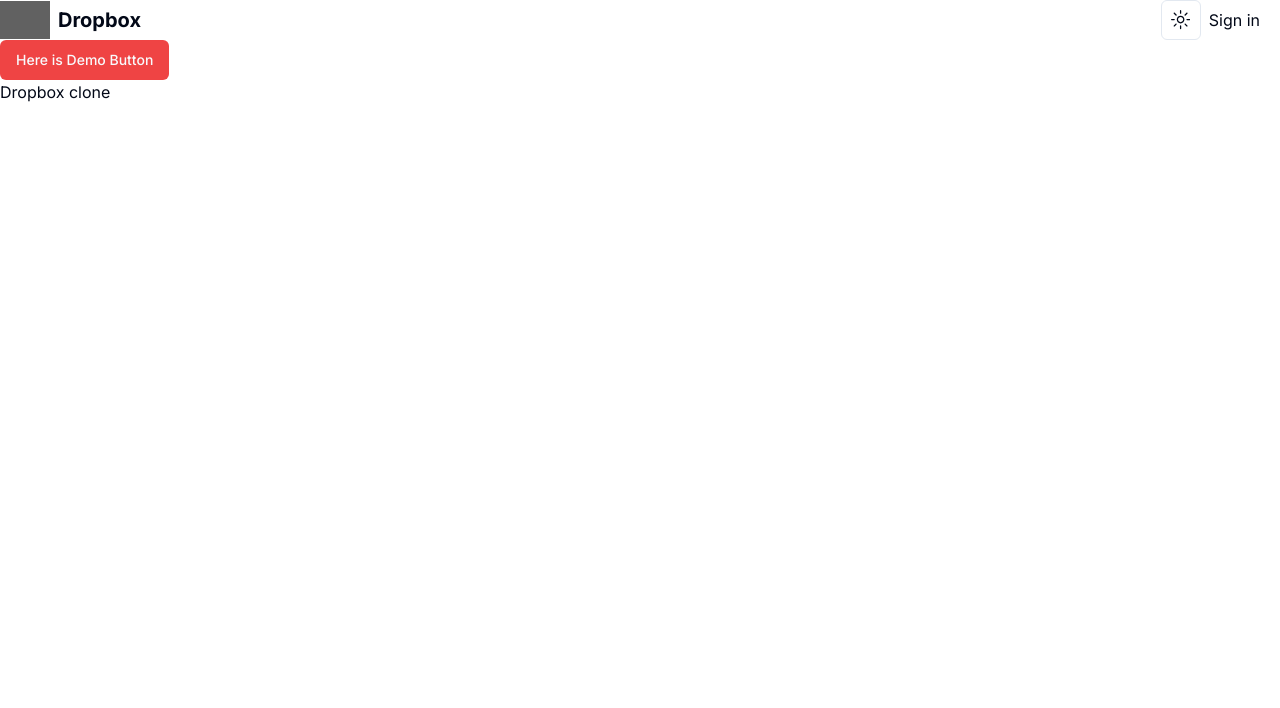
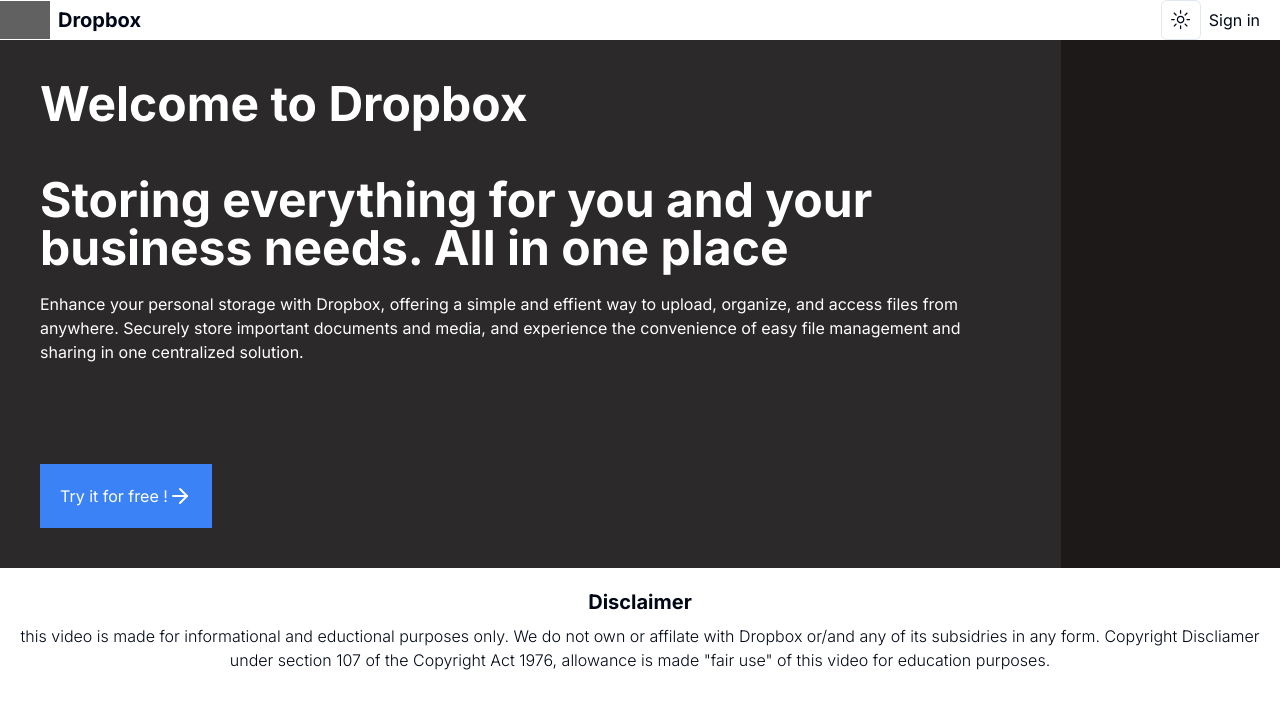
Before and after one commit to mansourelbash/dropbox-clone-youtube, a Next.js app: page / in a window 1280 px wide. Shown: the top 708 px of the page. Built offline with nearby package versions, Linux system fonts and the light colour scheme; no server answers; grey boxes are pictures that could not be loaded.

Commit message:
finish buliding the home page

```diff
--- a/app/page.tsx
+++ b/app/page.tsx
@@ -1,11 +1,53 @@
-import { Button } from '@/components/ui/button'
+import { ArrowRight } from 'lucide-react'
 import Image from 'next/image'
+import Link from 'next/link'
 export default function Home() {
   return (
     <main className="">
-      {/* <UserButton afterSignOutUrl="/"/> */}
-      <Button variant={"destructive"}>Here is Demo Button</Button>
-     <h1>Dropbox clone</h1>
+      <div className="flex flex-col lg:flex-row items-center bg-[#1E1919] dark:bg-slate-800">
+        <div className='p-10 flex flex-col bg-[#2b2929] dark:bg-slate-800 text-white space-y-5'>
+          <h1 className='text-5xl font-bold'>
+          Welcome to Dropbox <br /><br />
+          Storing everything for you and your business needs. All in
+          one place
+          </h1>
+          <p className="pb-20">
+            Enhance your personal storage with Dropbox, offering a simple
+            and
+            effient way to upload, organize, and access files from
+            anywhere.
+            Securely store important documents and media, and experience
+            the
+            convenience of easy file management and sharing in one
+            centralized
+            solution.
+          </p>
+          <Link className='flex cursor-pointer bg-blue-500 p-5 w-fit' href="/dashboard"> Try it for free !
+          <ArrowRight className='bl-10' />
+          </Link>
+          </div>
+
+          <div className="bg-[#1E1919] dark:bg-slate-800 h-full p-10">
+            <video autoPlay loop muted className="rounded-lg">
+              <source src="https://aem.dropbox.com/cms/content/dam/dropbox/warp/en-us/overview/lp-header-graphite200-1920x1080.mp4"
+              type="video/mp4"  />
+              your browser does not support the video tag
+            </video>
+          </div>
+      </div>
+
+
+
+     <p className='text-center font-bold text-xl pt-5'> Disclaimer</p>
+     <p className='text-center font-light p-2'>this video is made for informational and eductional purposes
+      only. We
+      do not own or affilate with Dropbox or/and any of its
+      subsidries in
+      any form. Copyright Discliamer under section 107 of the
+      Copyright Act
+      1976, allowance is made "fair use" of this video for education
+      purposes.
+     </p>
     </main>
   )
 }
```
